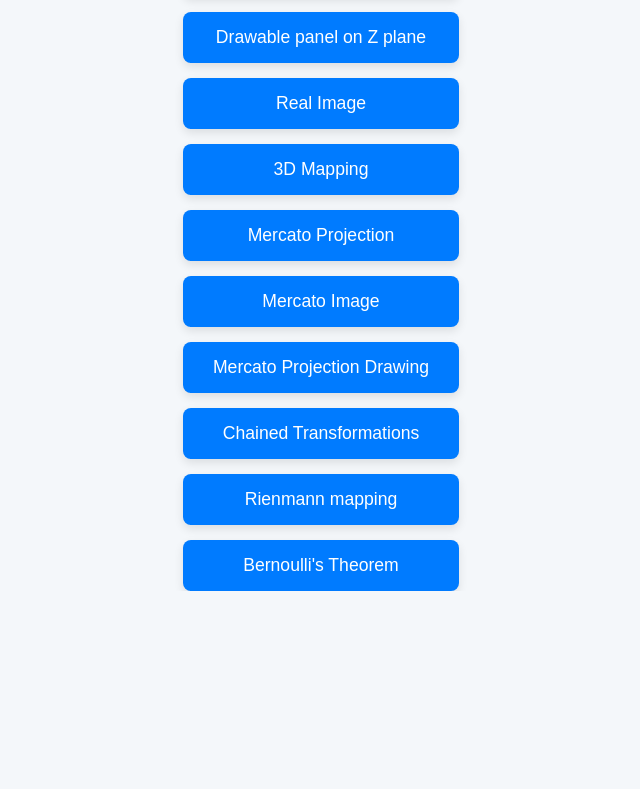
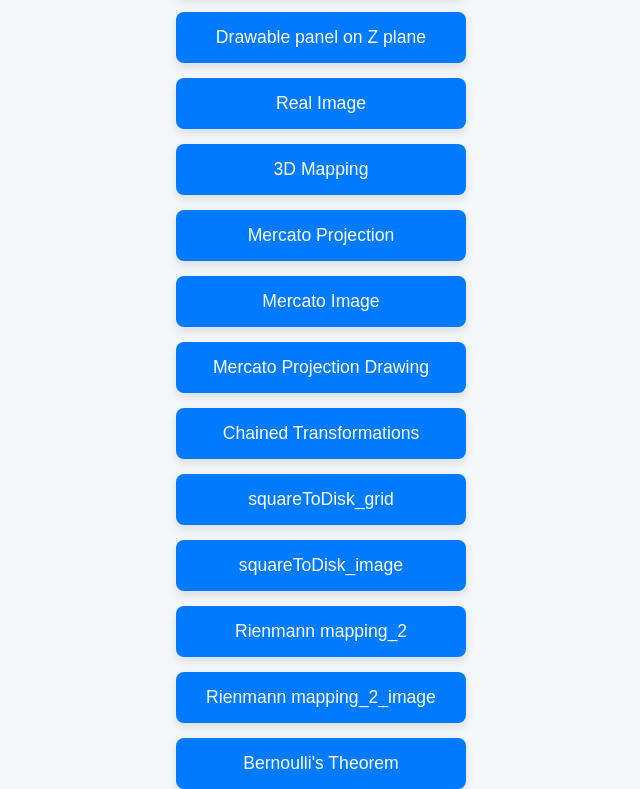
Before and after one commit to t3idma00/complex-mappings-3D-visualizations, a website: page src/pages/conformal/index.html in a window 1280 px wide. Shown: the part 364-1153 px from the top of the page, without its empty margins (319-959 px from the left). Before the commit the page ends 955 px from the top, so only its background shows below. Drawn offline with Linux system fonts and the light colour scheme; files that its build step writes are made by us from their sources.

Commit message:
modified rienmann mapping

```diff
--- a/src/pages/conformal/index.html
+++ b/src/pages/conformal/index.html
@@ -20,7 +20,10 @@
     <button onclick="location.href='mecratoImage/index.html'">Mercato Image</button>
     <button onclick="location.href='mercato_projection_drawing/index.html'">Mercato Projection Drawing</button>
     <button onclick="location.href='Chained Transformations/index.html'">Chained Transformations</button>
-    <button onclick="location.href='rienmann_mapping/index.html'">Rienmann mapping</button>
+    <button onclick="location.href='squareToDisk/index.html'">squareToDisk_grid</button>
+    <button onclick="location.href='squareToDisk_image/index.html'">squareToDisk_image</button>
+    <button onclick="location.href='rienmann_mapping_2/index.html'">Rienmann mapping_2 </button>
+    <button onclick="location.href='rienmann_mapping_2_image/index.html'">Rienmann mapping_2_image </button>
     <button onclick="location.href='bernoulli_theorem/index.html'">Bernoulli's Theorem</button>
 
 
```
